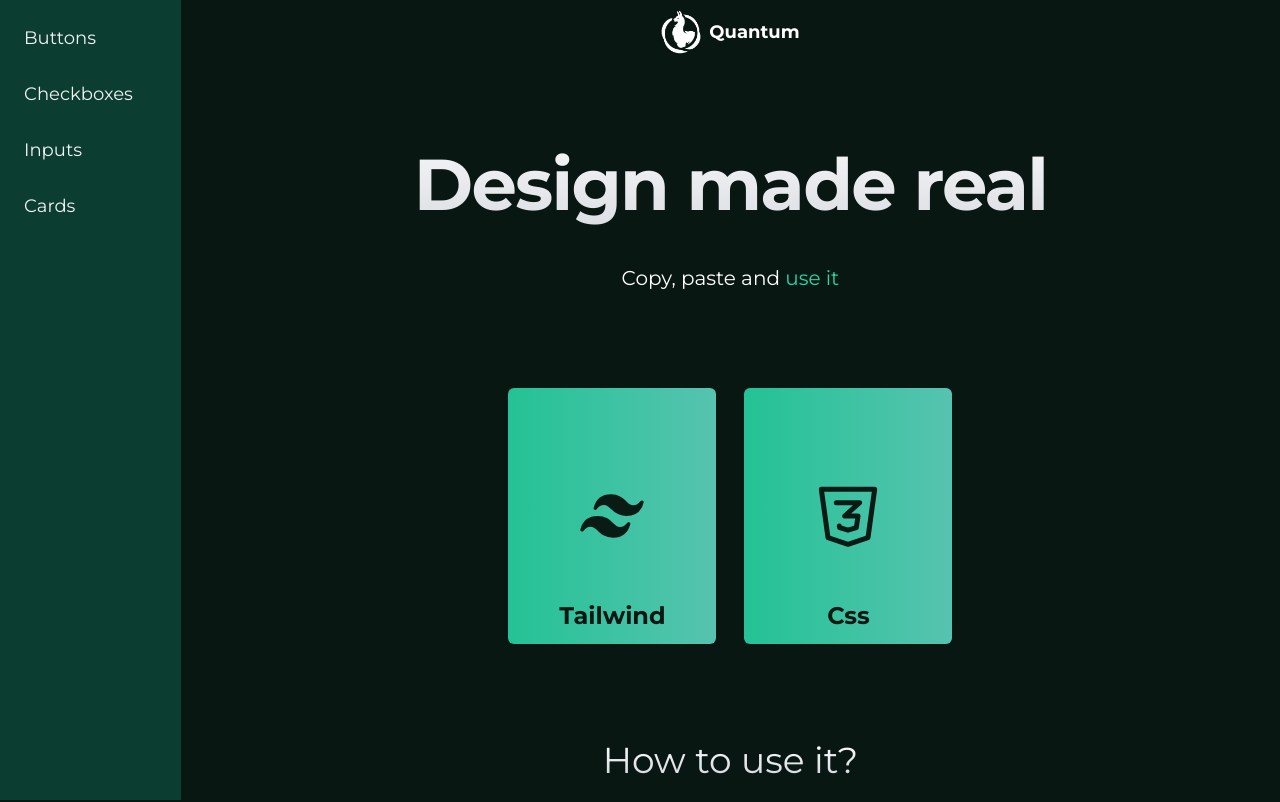
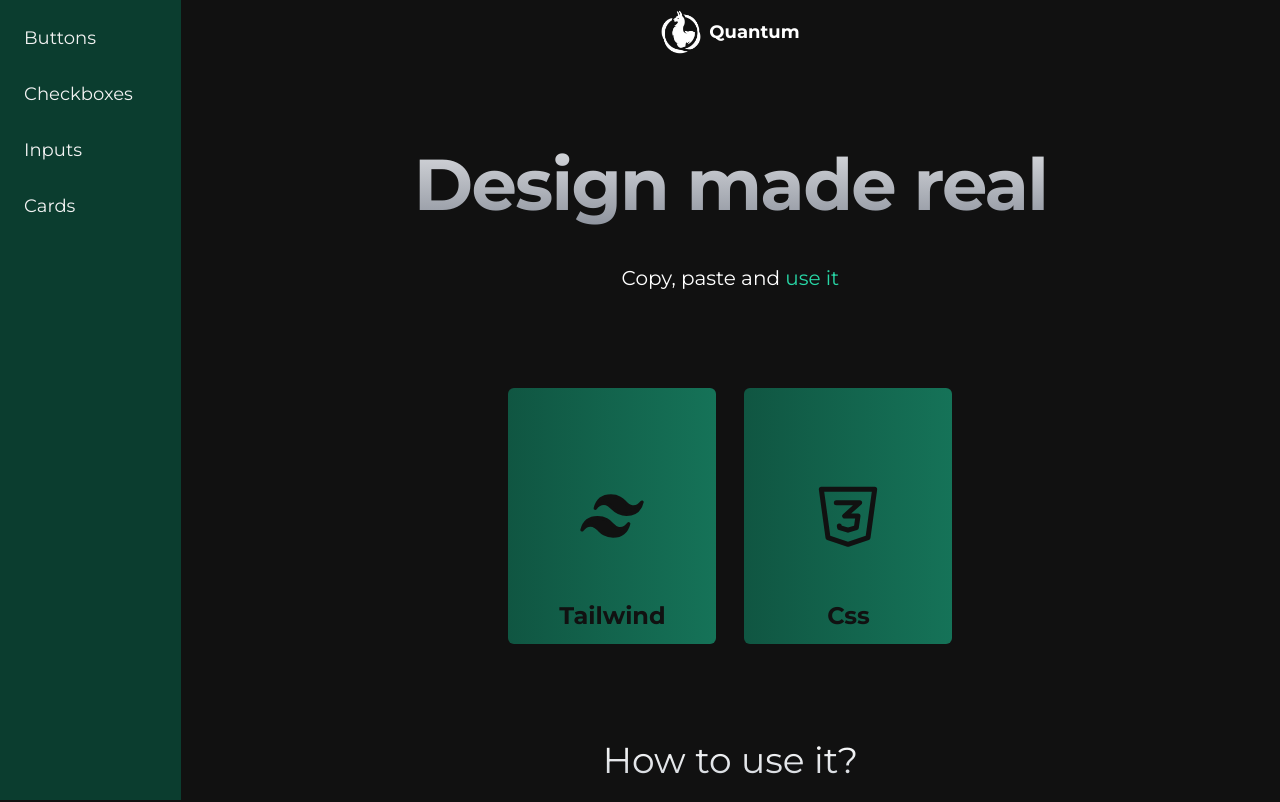
Before and after one commit to pa-ku/quantum_ui, a React (Vite) app: page / in a window 1280 px wide. Shown: the top 802 px of the page. Built offline with nearby package versions, Linux system fonts and the light colour scheme.

Commit message:
background darker color

```diff
--- a/src/index.css
+++ b/src/index.css
@@ -26,9 +26,9 @@
   font-family: "Monserrat";
   background-color: linear-gradient(to bottom "#fff", "#fff");
 }
-
+/* 091713 */
 :root {
-  --background: #091713;
+  --background: #111;
 
   --primary-100: #3ddbaf;
   --primary-200: #28d7a6;
@@ -68,7 +68,7 @@
 pre::-webkit-scrollbar {
   background-color: #111;
   height: 13px;
-border-radius: 0px 0px 50% 50%;
+  border-radius: 0px 0px 50% 50%;
 }
 pre::-webkit-scrollbar-thumb {
   background-color: var(--secundary-200);
@@ -114,12 +114,19 @@
 }
 
 .animate-chroma {
-  background: linear-gradient(to left, #24c295, #dd94ff, #edc7ff, #24c295);
+  background: linear-gradient(
+    to left,
+    var(--primary-800),
+    var(--primary-400),
+    var(--primary-500),
+    var(--primary-400),
+    var(--primary-800)
+  );
   background-size: 1200%;
 }
 
-.rotate-card {
-  rotate: 0.5 1 0 30deg;
+.rotate-card:hover {
+  rotate: -1 2 0 25deg;
 }
 
 .animate-chroma:hover {
--- a/src/pages/Home.jsx
+++ b/src/pages/Home.jsx
@@ -19,7 +19,7 @@
   return (
     <>
       <div className="flex flex-col items-center">
-        <h1 className="background flex h-40 w-full animate-glow items-center justify-center bg-gradient-to-t from-gray-300 to-white bg-clip-text text-center text-7xl font-semibold tracking-tight text-transparent">
+        <h1 className="background flex h-40 w-full animate-glow items-center justify-center bg-gradient-to-t from-gray-500 to-white bg-clip-text text-center text-7xl font-semibold tracking-tight text-transparent">
           Design made real
         </h1>
         <p className="text-xl">
@@ -34,12 +34,6 @@
   return (
     <>
       <section className="relative flex gap-7">
-        {/*         <div className="hover:rotate-card animate-chroma [transform: rotateY(15deg)] [transform: rotateX(15deg)]] flex h-64 w-52 items-center justify-center rounded-md text-2xl font-bold duration-500">
-          <div className="flex flex-col items-center justify-end">
-            <img className="" src={react} alt="" />
-            <p className="absolute bottom-3 text-background">React</p>
-          </div>
-        </div> */}
         <div className="animate-chroma [transform: rotateY(15deg)] [transform: rotateX(15deg)]] flex h-64 w-52 items-center justify-center rounded-md text-2xl font-bold duration-500">
           <div className="flex flex-col items-center">
             <img className="flex w-full p-10" src={tailwindSvg} alt="" />
```
Also changed, not shown: src/assets/svg/css.svg, src/assets/svg/tailwind.svg.
